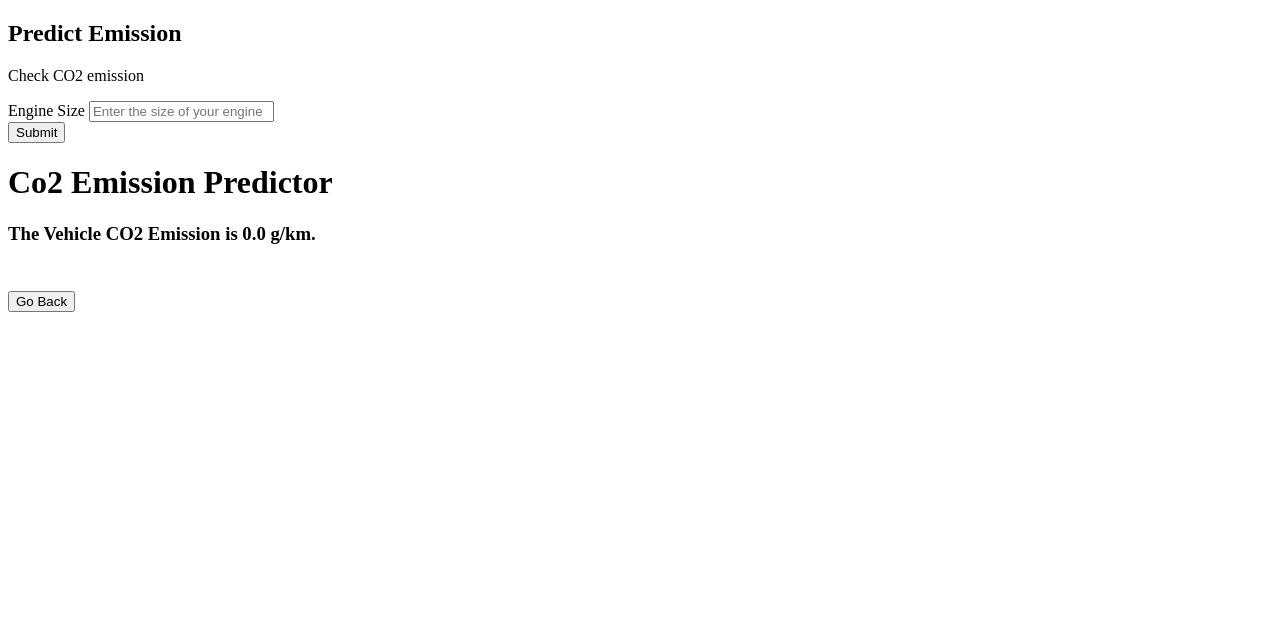
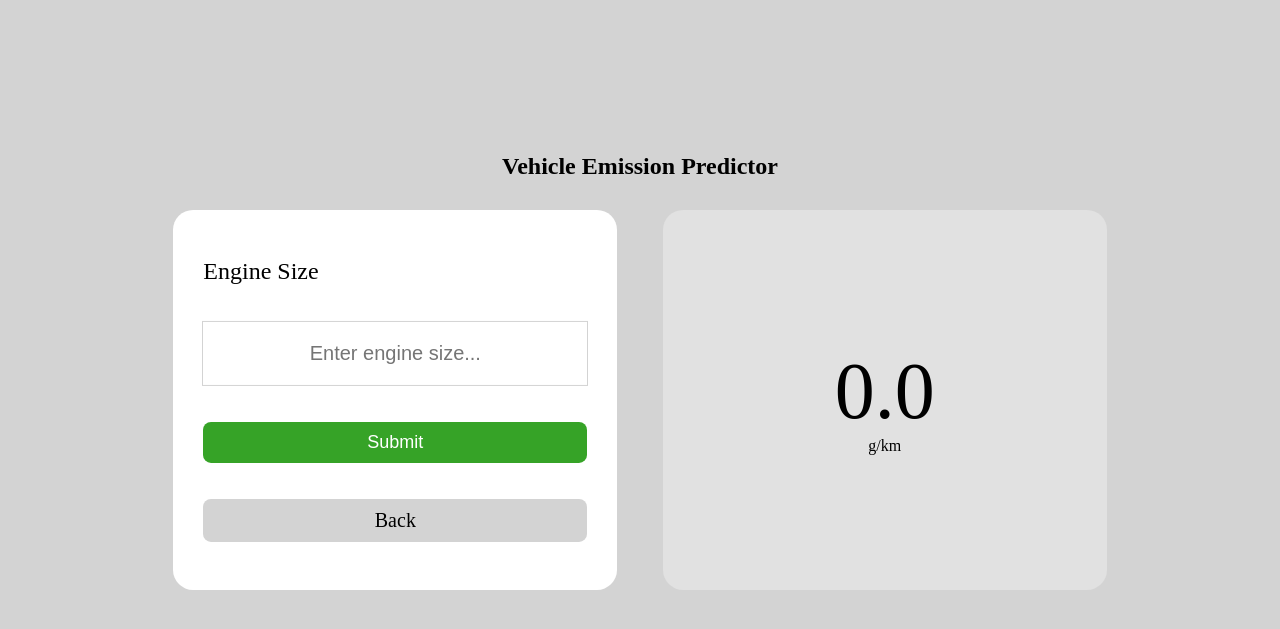
Before and after one commit to syafiqfadli/flask_landing_page, a Flask app: page /predict_emission in a window 1280 px wide. Shown: the top 629 px of the page. Run offline with Flask 3, Linux system fonts and the light colour scheme; parts of the project's set-up code (start-up, migrations or seed data) failed here and were passed over.

Commit message:
Completed emission prediction

```diff
--- a/main.py
+++ b/main.py
@@ -33,7 +33,7 @@ def predict_car_price():
 def predict_emission():
     if request.method == "POST":
         myDict = request.form
-        engine = float(myDict['Engine'])
+        engine = float(myDict['engine'])
         input_size = [engine]
         value = regr.predict([input_size])[0][0]
 
--- /dev/null
+++ b/static/scripts/js/validateEngineForm.js
@@ -0,0 +1,15 @@
+function validateEngineForm() {
+    var letters = /^[A-Za-z]+$/;
+    var inputText = document.getElementById("form-input").value;
+
+    if (inputText == ""){
+        alert("Please do not leave input empty.");
+        return false;
+    }
+
+    if (inputText.match(letters))
+    {
+        alert("Please enter numbers only");
+        return false;
+    }
+}
--- a/static/scripts/service.js
+++ /dev/null
@@ -1,3 +0,0 @@
-function clickHere() {
-    console.log("Clicked Here!");
-}
--- /dev/null
+++ b/static/styles/predict_emission.css
@@ -0,0 +1,90 @@
+:root {
+    --primary: #36a327;
+}
+
+* {
+    margin: 0;
+    padding: 0;
+    width: 100%;
+}
+
+body {
+    background-color: lightgray;
+}
+
+.container {
+    width: 80%;
+    margin: auto;
+    transform: translate(0, 35%);
+}
+
+.container > h2 {
+    text-align: center;
+    margin-bottom: 30px;
+}
+
+.predictor {
+    display: flex;
+    justify-content: space-evenly;
+}
+
+form, .result {
+    padding: 30px;
+    display: flex;
+    flex-direction: column;
+    align-items: center;
+    justify-content: space-around;
+    height: 40vh;
+    width: 30vw;
+}
+
+form {
+    background-color: white;
+    border-radius: 20px;
+}
+
+form > label {
+    font-size: 24px;
+}
+
+form > input {
+    font-size: 20px;
+    padding: 20px 0;
+    text-align: center;
+    border: 1px solid lightgray;
+}
+
+form > .btn {
+    padding: 10px;
+    font-size: 18px;
+    border: 0;
+    border-radius: .5rem;
+    box-sizing: border-box;
+    background-color: var(--primary);
+    color: white;
+}
+
+form > button:hover {
+    cursor: pointer;
+}
+
+form > .back {
+    text-align: center;
+    text-decoration: none;
+    color: black;
+    font-size: 20px;
+    background-color: lightgrey;
+}
+
+.result {
+    background-color: rgb(225, 225, 225);
+    border-radius: 20px;
+}
+
+.result > div > p{
+    text-align: center;
+}
+
+.result > div > #emi {
+    font-size: 80px;
+}
--- a/templates/predict_emission.html
+++ b/templates/predict_emission.html
@@ -4,26 +4,27 @@
     <meta charset="UTF-8">
     <meta http-equiv="X-UA-Compatible" content="IE=edge">
     <meta name="viewport" content="width=device-width, initial-scale=1.0">
+    <link rel="stylesheet" href="{{ url_for('static', filename='styles/predict_emission.css') }}">
+    <script src="{{ url_for('static', filename='scripts/js/validateEngineForm.js') }}"></script>
     <title>Predict Emission</title>
 </head>
 <body>
-    <h2>Predict Emission</h2>
-    <div class="container">
-        <form action="/predict_emission" method="post">
-          <div class="form-group">
-            <p>Check CO2 emission</p>
-            <label for="text">Engine Size</label>
-            <input type="text" class="form-control" id="text" name="Engine" placeholder="Enter the size of your engine">
-          </div>
-          <button type="submit" class="btn btn-primary">Submit</button>
-        </form>
+  <div class="container">
+    <h2>Vehicle Emission Predictor</h2>
+    <div class="predictor">
+      <form action="/predict_emission" method="post">
+        <label for="text">Engine Size</label>
+        <input type="text" id="form-input" name="engine" placeholder="Enter engine size...">
+        <button class="btn" type="submit" onclick="return validateEngineForm()">Submit</button>
+        <a href="/" class="btn back">Back</a>
+      </form>
+      <div class="result">
+        <div>
+          <p id="emi">{{EMI}}</p>
+          <p id="unit">g/km</p>
+        </div>
+      </div>
     </div>
-    <div class="container">
-        <h1 class="text-center mt-3">Co2 Emission Predictor</h1>
-          <h3 class="text-center mt-5">The Vehicle CO2 Emission is  <strong>{{EMI}}</strong>  g/km.<br><br><br>
-              <a href="/"> <button type="submit">Go Back</button></a>
-          </h3>
-
-    </div>
+  </div>
 </body>
 </html>
```
Also changed, not shown: co2_emission.py (renamed from static/scripts/co2_emission.py, +5 -7 lines), my_training.py (deleted, +0 -22 lines), static/styles/service.css (+18 -4 lines), templates/components/service.html (+7 -6 lines), 1 other file.
